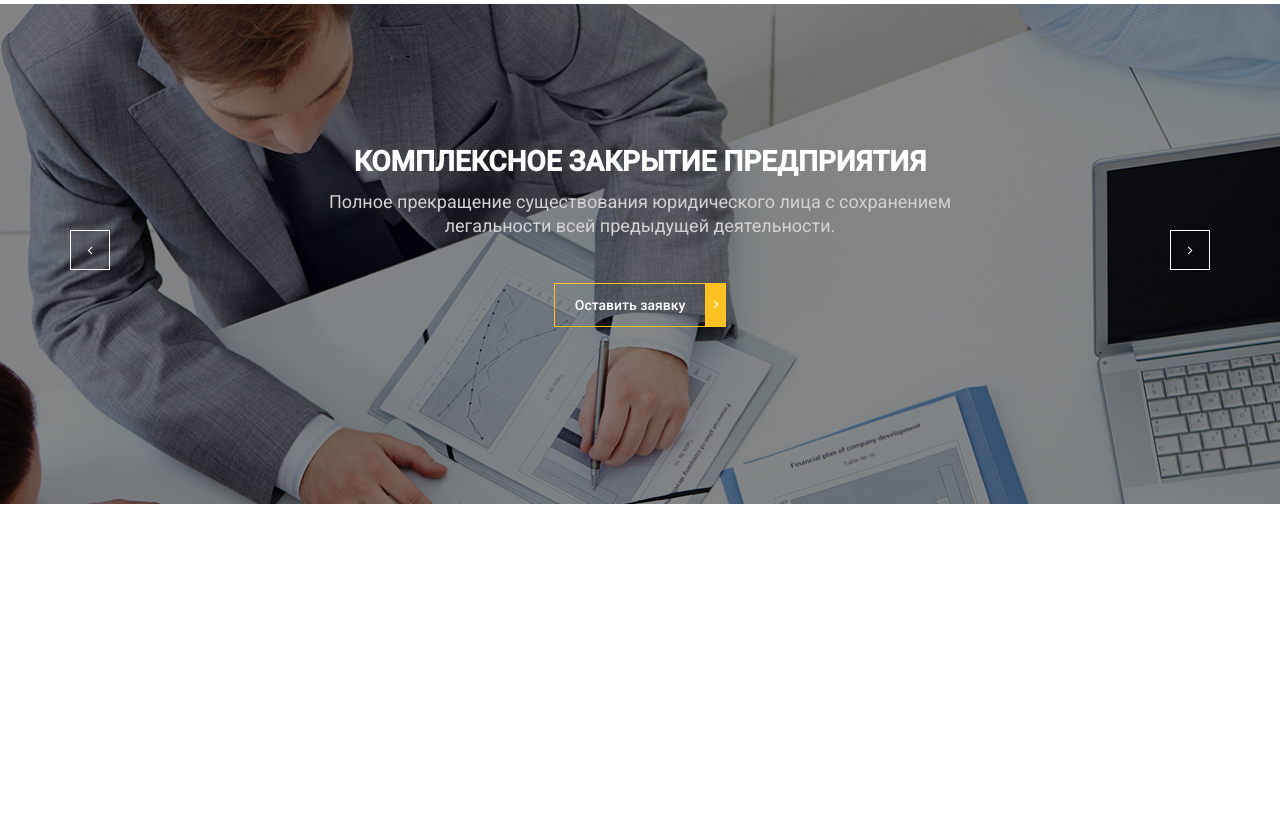
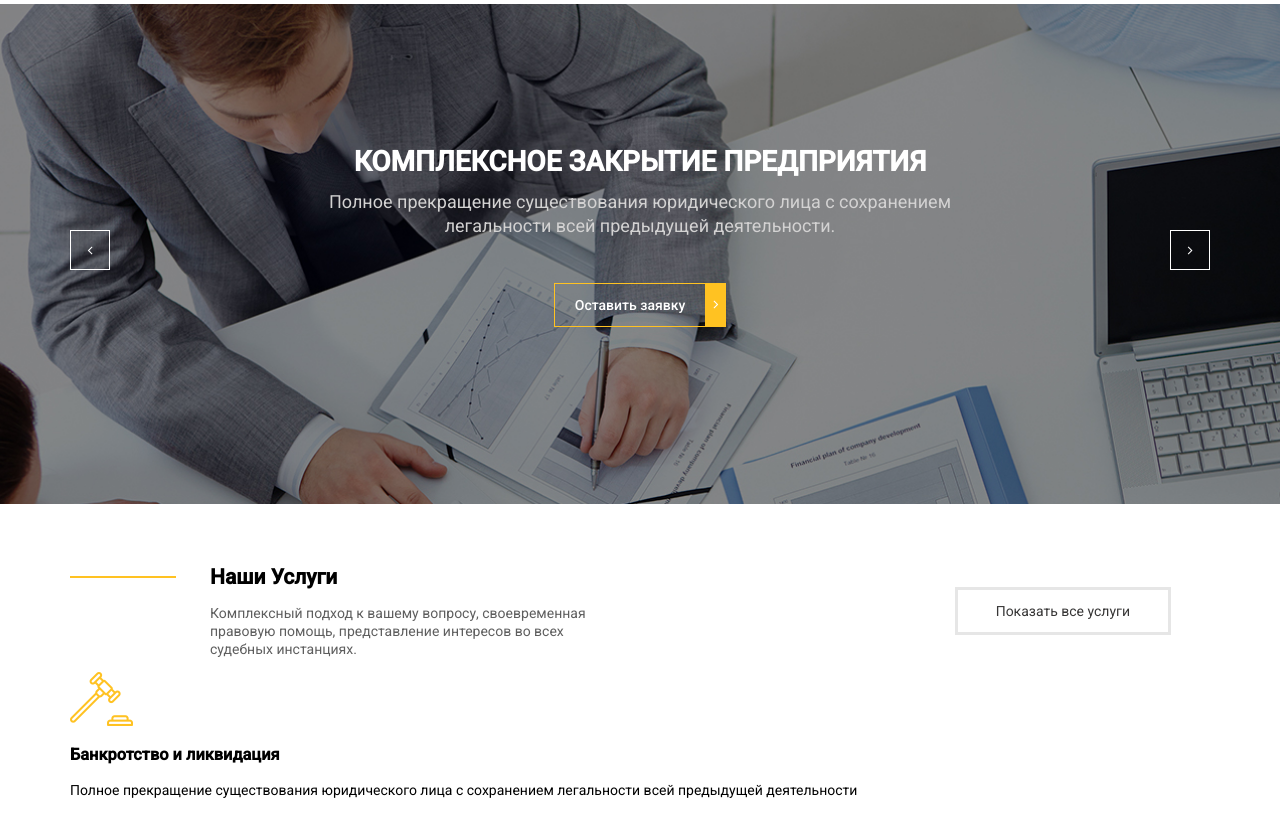
Before and after one commit to vladian95/layout, a website: page app/index.html in a window 1280 px wide. Shown: the part 139-952 px from the top of the page. Before the commit the page ends 800 px from the top, so only its background shows below. Drawn offline with nearby package versions, Linux system fonts and the light colour scheme; files that its build step writes are made by us from their sources; files whose address does not match are found by name.

Commit message:
services start

```diff
--- a/app/index.html
+++ b/app/index.html
@@ -74,6 +74,24 @@
             </div>
         </div>
     </section>
+    <section class="services">
+        <div class="container">
+            <div class="services__top">
+                <div class="description">
+                    <h2 class="description__title">Наши Услуги</h2>
+                    <p class="description__text">Комплексный подход к вашему вопросу, своевременная правовую помощь, представление интересов во всех судебных инстанциях.</p>
+                </div>
+                <a class="services__top-btn" href="#">Показать все услуги</a>
+            </div>
+            <div class="services__items">
+                <div class="services__item">
+                    <img src="images/services1.png" alt="#">
+                    <h3>Банкротство и ликвидация</h3>
+                    <p>Полное прекращение существования юридического лица с сохранением легальности всей предыдущей деятельности</p>
+                </div>
+            </div>
+        </div>
+    </section>
 
 
 
--- a/app/scss/style.scss
+++ b/app/scss/style.scss
@@ -152,3 +152,33 @@
         margin-top: 45px;
     }
 }
+.services__top{
+    display: flex;
+    justify-content: space-between;
+    align-items: center;
+    margin-top: 47px;
+    .description{
+        padding-left: 140px;
+        position: relative;
+        &::before{
+            content: '';
+            position: absolute;
+            width: 106px;
+            height: 2px;
+            background-color: $bg;
+            left: 0;
+            top: 25px;
+        }
+    }
+    .description__text{
+        max-width: 380px;
+        line-height: 18px;
+        color: #5e5e5e;
+    }
+    .services__top-btn{
+        color: #373636;
+        border: 3px solid #e6e6e6;
+        padding: 12px 38px;
+        margin-right: 39px;
+    }
+}
```
Also changed, not shown: app/images/services1.png (added), app/images/services2.png (added), app/images/services3.png (added).
